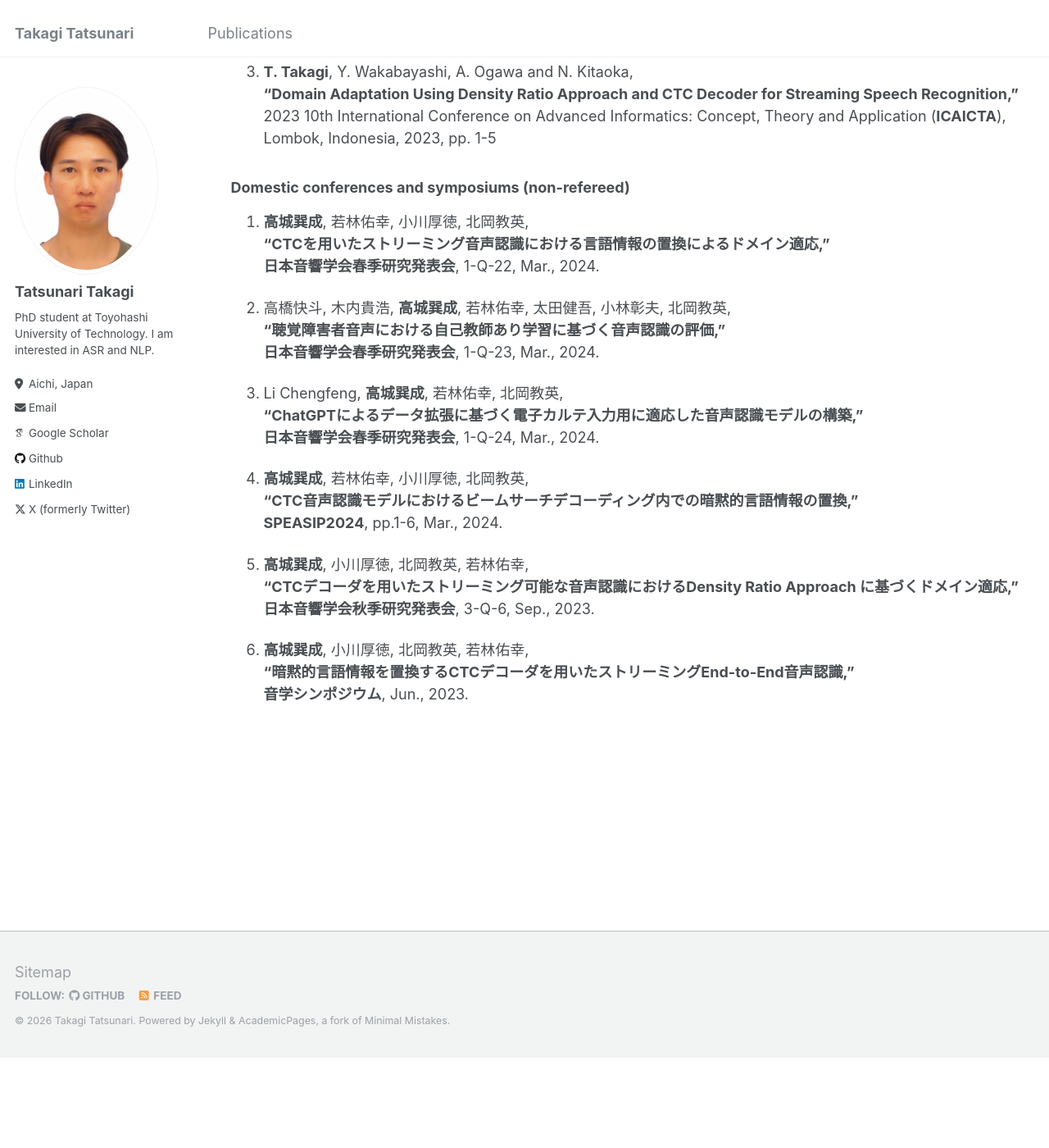
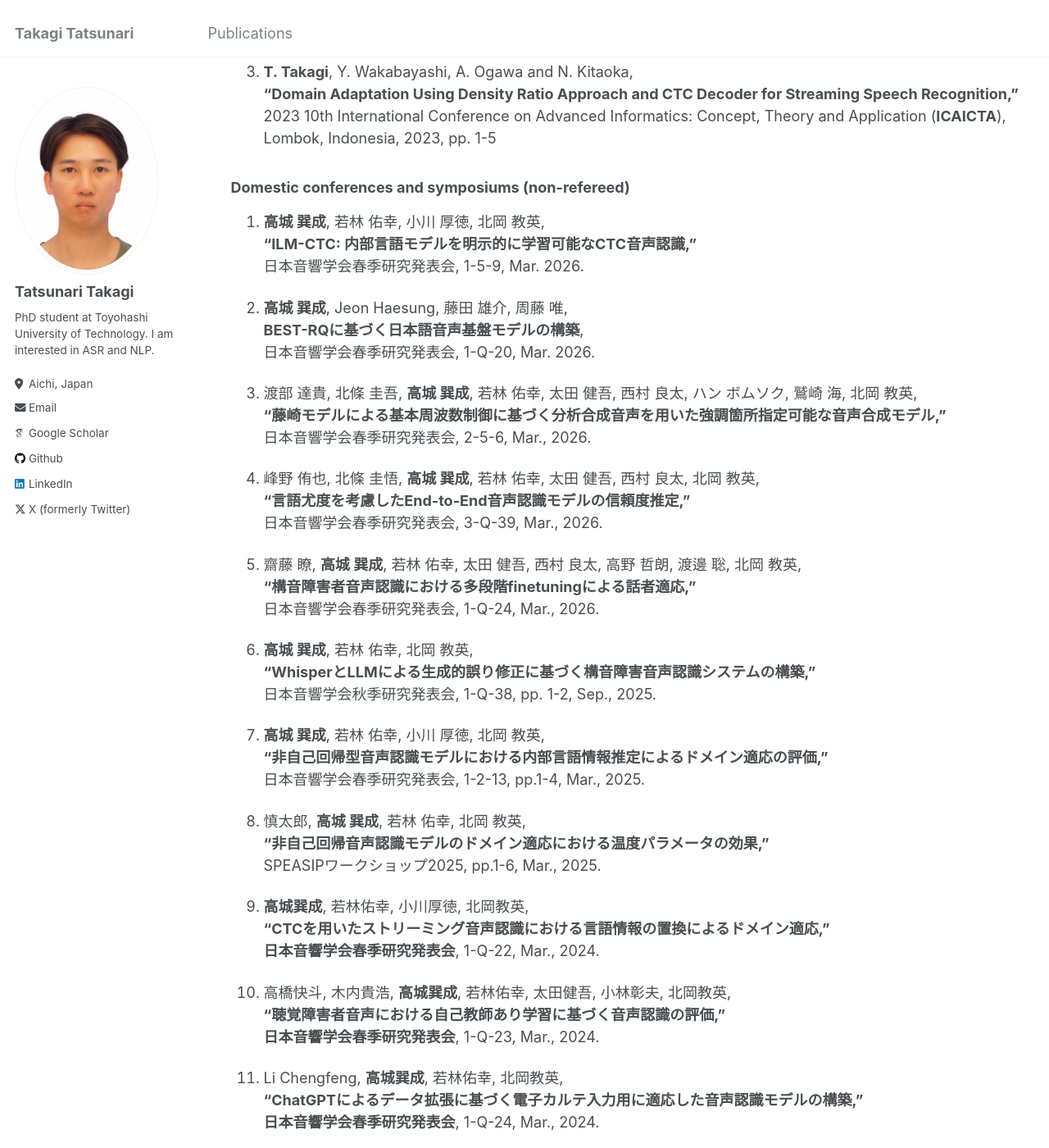
Before and after one commit to takagi171832/takagi171832.github.io, a Jekyll site: the page built from _pages/publications.md, in a window 1280 px wide and 1400 px high, scrolled down 426 px. Shown: the whole window at 82% size. Built offline with Jekyll 4.4.1, drawn with Linux system fonts in a browser that asks for light colours; some web fonts are replaced; before the commit the page ends 1717 px from its top, so only the background shows below that.

Commit message:
Update publications.md

```diff
--- a/_pages/publications.md
+++ b/_pages/publications.md
@@ -22,27 +22,59 @@ author_profile: true
 
 ### Domestic conferences and symposiums (non-refereed)
 
-1. **高城巽成**, 若林佑幸, 小川厚徳, 北岡教英,
+1. **高城 巽成**, 若林 佑幸, 小川 厚徳, 北岡 教英,
+   **“ILM-CTC: 内部言語モデルを明示的に学習可能なCTC音声認識,”**
+   日本音響学会春季研究発表会, 1-5-9, Mar. 2026.
+
+2. **高城 巽成**, Jeon Haesung, 藤田 雄介, 周藤 唯,
+  **BEST-RQに基づく日本語音声基盤モデルの構築**,
+  日本音響学会春季研究発表会, 1-Q-20, Mar. 2026.
+
+3. 渡部 達貴, 北條 圭吾, **高城 巽成**, 若林 佑幸, 太田 健吾, 西村 良太, ハン ボムソク, 鷲崎 海, 北岡 教英,
+**“藤崎モデルによる基本周波数制御に基づく分析合成音声を用いた強調箇所指定可能な音声合成モデル,”**
+日本音響学会春季研究発表会, 2-5-6, Mar., 2026.
+
+4. 峰野 侑也, 北條 圭悟, **高城 巽成**, 若林 佑幸, 太田 健吾, 西村 良太, 北岡 教英,
+**“言語尤度を考慮したEnd-to-End音声認識モデルの信頼度推定,”**
+日本音響学会春季研究発表会, 3-Q-39, Mar., 2026.
+
+5. 齋藤 瞭, **高城 巽成**, 若林 佑幸, 太田 健吾, 西村 良太, 高野 哲朗, 渡邊 聡, 北岡 教英,
+**“構音障害者音声認識における多段階finetuningによる話者適応,”**
+日本音響学会春季研究発表会, 1-Q-24, Mar., 2026.
+
+6. **高城 巽成**, 若林 佑幸, 北岡 教英,
+**“WhisperとLLMによる生成的誤り修正に基づく構音障害音声認識システムの構築,”**
+日本音響学会秋季研究発表会, 1-Q-38, pp. 1-2, Sep., 2025.
+
+7. **高城 巽成**, 若林 佑幸, 小川 厚徳, 北岡 教英,
+**“非自己回帰型音声認識モデルにおける内部言語情報推定によるドメイン適応の評価,”**
+日本音響学会春季研究発表会, 1-2-13, pp.1-4, Mar., 2025.
+
+8. 慎太郎, **高城 巽成**, 若林 佑幸, 北岡 教英,
+**“非自己回帰音声認識モデルのドメイン適応における温度パラメータの効果,”**
+SPEASIPワークショップ2025, pp.1-6, Mar., 2025.
+
+9. **高城巽成**, 若林佑幸, 小川厚徳, 北岡教英,
   **"CTCを用いたストリーミング音声認識における言語情報の置換によるドメイン適応,"**
   **日本音響学会春季研究発表会**, 1-Q-22, Mar., 2024.
 
-2. 高橋快斗, 木内貴浩, **高城巽成**, 若林佑幸, 太田健吾, 小林彰夫, 北岡教英,
+10. 高橋快斗, 木内貴浩, **高城巽成**, 若林佑幸, 太田健吾, 小林彰夫, 北岡教英,
   **"聴覚障害者音声における自己教師あり学習に基づく音声認識の評価,"**
   **日本音響学会春季研究発表会**, 1-Q-23, Mar., 2024.
 
-3. Li Chengfeng, **高城巽成**, 若林佑幸, 北岡教英,
+11. Li Chengfeng, **高城巽成**, 若林佑幸, 北岡教英,
   **"ChatGPTによるデータ拡張に基づく電子カルテ入力用に適応した音声認識モデルの構築,"**
   **日本音響学会春季研究発表会**, 1-Q-24, Mar., 2024.
 
-4. **高城巽成**, 若林佑幸, 小川厚徳, 北岡教英,
+12. **高城巽成**, 若林佑幸, 小川厚徳, 北岡教英,
   **"CTC音声認識モデルにおけるビームサーチデコーディング内での暗黙的言語情報の置換,"**
   **SPEASIP2024**, pp.1-6, Mar., 2024.
 
-5. **高城巽成**, 小川厚徳, 北岡教英, 若林佑幸,
+13. **高城巽成**, 小川厚徳, 北岡教英, 若林佑幸,
   **"CTCデコーダを用いたストリーミング可能な音声認識におけるDensity Ratio Approach に基づくドメイン適応,"**
   **日本音響学会秋季研究発表会**, 3-Q-6, Sep., 2023.
 
-6. **高城巽成**, 小川厚徳, 北岡教英, 若林佑幸,
+14. **高城巽成**, 小川厚徳, 北岡教英, 若林佑幸,
   **"暗黙的言語情報を置換するCTCデコーダを用いたストリーミングEnd-to-End音声認識,"**
   **音学シンポジウム**, Jun., 2023.
 
```
